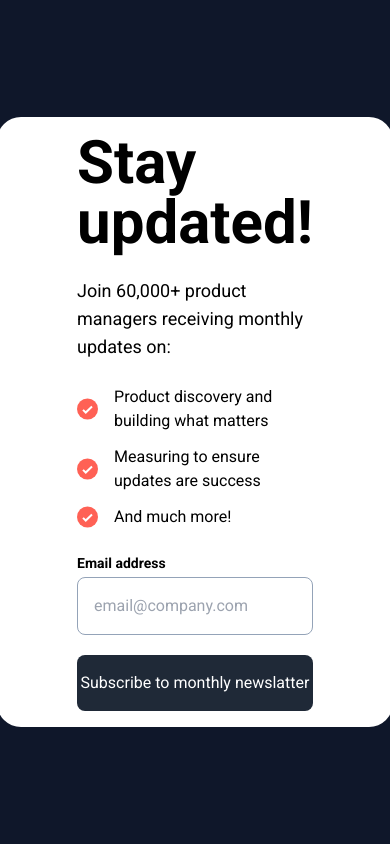
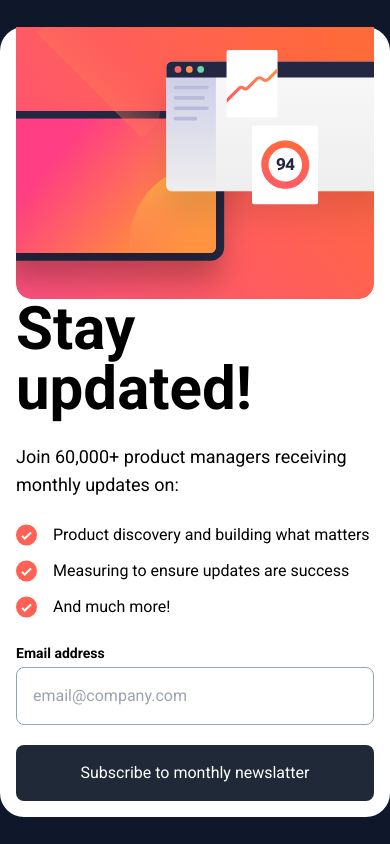
Before and after one commit to HigorSR/Newsletter, a Next.js app: page / in a window 390 px wide. Built offline with nearby package versions, Linux system fonts and the light colour scheme.

Commit message:
Responsive

```diff
--- /dev/null
+++ b/app/components/ResponsiveImage.js
@@ -0,0 +1,16 @@
+import React from 'react';
+import { useMediaQuery } from 'react-responsive';
+import Image from 'next/image';
+import imgdesktop from '../../public/imgdesktop.svg'
+import imgmobile from '../../public/imgmobile.svg'
+
+const ResponsiveImage = ({ smallSrc, largeSrc, alt }) => {
+  const isMobile = useMediaQuery({ maxWidth: 1023 }); // Defina o limite de largura para dispositivos móveis
+   if (isMobile == false) {
+      return <Image src={imgdesktop} alt="logo" className='max-lg:' />
+   } else {
+      return <Image src={imgmobile} alt="logo" className='' />
+   }
+};
+
+export default ResponsiveImage;
--- a/app/page.jsx
+++ b/app/page.jsx
@@ -2,9 +2,9 @@
 
 import { useState } from 'react'
 import Image from 'next/image'
-import imgdesktop from '../public/imgdesktop.svg'
 import icon_list from '../public/icon-list.svg'
 import Modal from './components/modal'
+import ResponsiveImage from './components/ResponsiveImage'
 
 export default function Home() {
   const [openModal, setOpenModal] = useState(false)
@@ -38,8 +38,8 @@ export default function Home() {
 
   return (
     <main className="flex items-center justify-center w-screen h-screen bg-slate-900">
-      <div className="flex items-center bg-white p-4 rounded-3xl">
-        <div className="flex flex-col gap-6 px-16 max-w-xl">
+      <div className="flex items-center bg-white p-4 rounded-3xl max-lg:flex-col-reverse max-lg:pt-0">
+        <div className="flex flex-col gap-6 px-16 max-w-xl max-lg:px-0">
           <h1 className="font-bold text-6xl">Stay updated!</h1>
           <p className="text-lg">
             Join 60,000+ product managers receiving monthly updates on:
@@ -86,7 +86,7 @@ export default function Home() {
         </div>
 
         <div>
-          <Image src={imgdesktop} alt="logo" />
+          <ResponsiveImage/>
         </div>
       </div>
 
--- a/package.json
+++ b/package.json
@@ -16,6 +16,7 @@
     "postcss": "8.4.24",
     "react": "18.2.0",
     "react-dom": "18.2.0",
+    "react-responsive": "^9.0.2",
     "tailwindcss": "3.3.2"
   }
 }
```
Also changed, not shown: public/imgmobile.svg (renamed from public/illustration-sign-up-mobile.svg), 1 other file (tests, documents, lock files or other folders).
